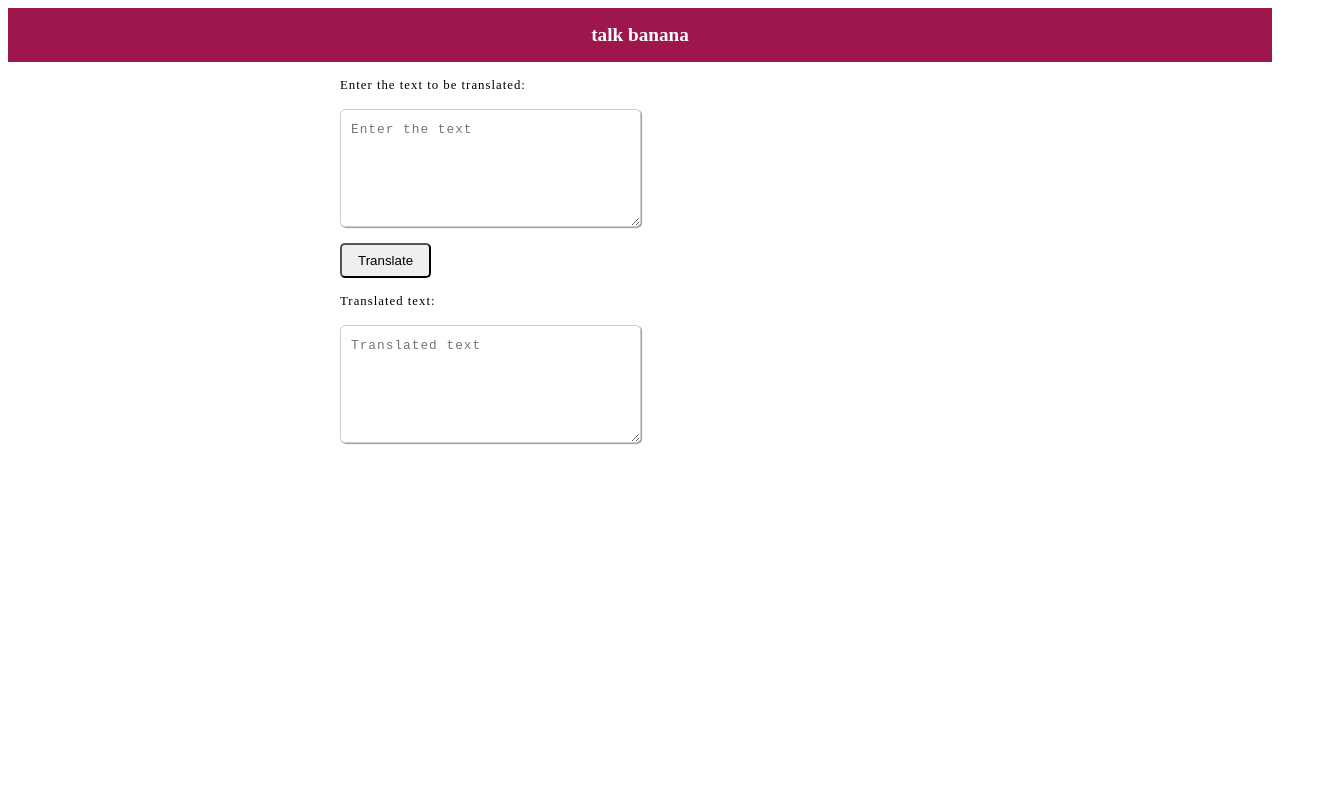
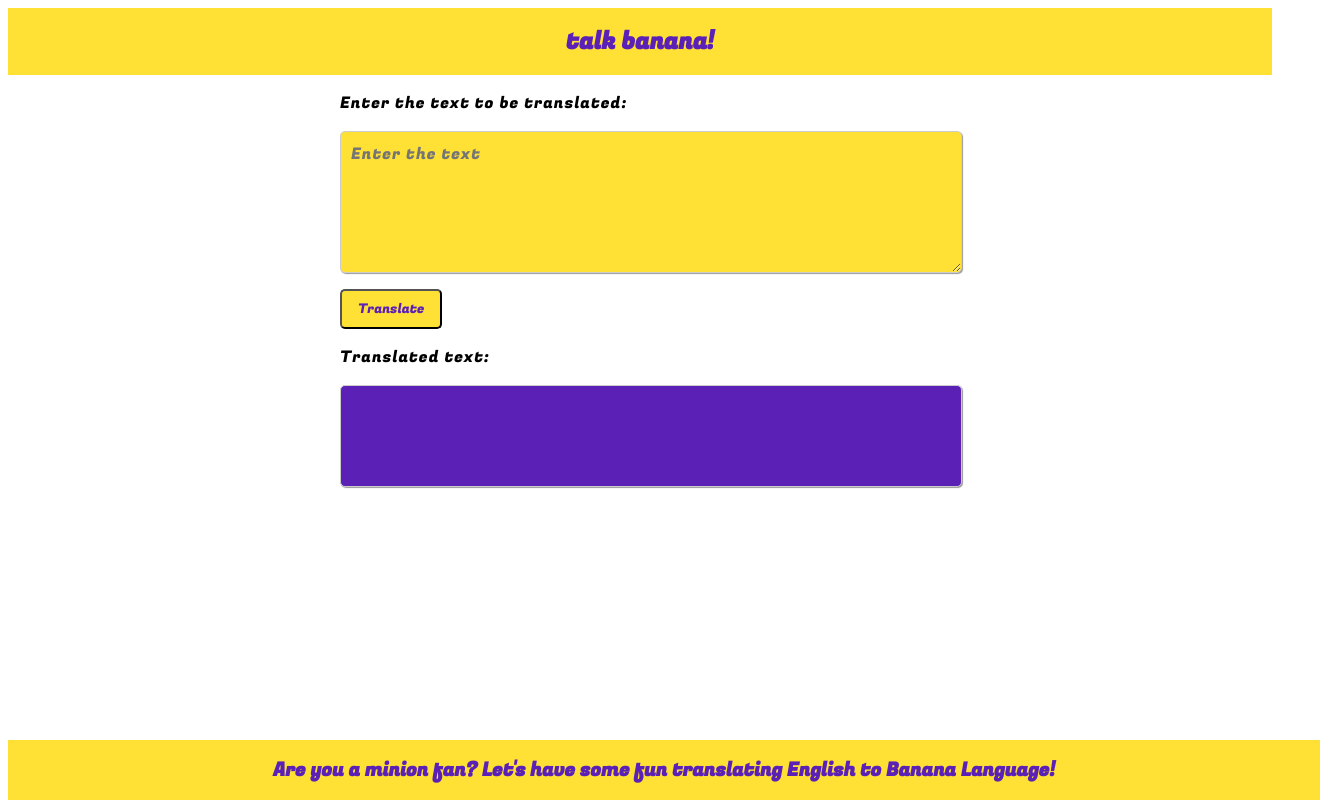
Before and after one commit to mritunjaysharma394/bananaTalks, a plain HTML site: page index.html in a window 1280 px wide. Shown: the whole page, 1320 px wide, since content can reach past the window. Drawn offline with Linux system fonts and the light colour scheme.

Commit message:
all done

```diff
--- a/app.js
+++ b/app.js
@@ -4,9 +4,24 @@ var outputTxt = document.querySelector("#outputTxt");
 
 var serverURL = "https://api.funtranslations.com/translate/minion.json/"
 
+function getTranslateURL(input) {
+    return serverURL + "?" + "text=" +input;
+}
+
+function errorHandler() {
+    console.log("error occurred", error);
+    alert("something went wrong with server! Please try again after sometime");
+}
+
 function clickHandler() {
-    console.log("Clicked");
-    outputTxt.innerText = "asjklg " + inputTxt.value;
+    var input = inputTxt.value;
+
+    fetch(getTranslateURL(input))
+    .then(response => response.json())
+    .then(json => {
+        var translatedText = json.contents.translated;
+        outputTxt.innerText = translatedText;
+    })
 };
 
 btnTranslate.addEventListener("click", clickHandler);
--- a/index.html
+++ b/index.html
@@ -9,16 +9,25 @@
 </head>
 
 <body>
-    <nav class="navigation container">
-        <div class="nav-band"> talk banana </div> </nav>
+    <nav class="navigation">
+        <div class="nav-band">talk banana!</div>
+    </nav>
+
     <div class="container-center">
+
         <label for="inputTxt"> Enter the text to be translated:</label>
         <textarea id="inputTxt" name="inputTxt" rows="5" cols="33" placeholder="Enter the text"></textarea>
         <button id="btn-translate"> Translate </button>
         <label for="outputTxt"> Translated text:</label>
-        <textarea id="outputTxt" name="inputTxt" rows="5" cols="33" placeholder="Translated text"></textarea>
+        <div id="outputTxt" name="inputTxt"></div>
     </div>
+
+    <footer class="footer">
+        <div class="footer-header">Are you a minion fan? Let's have some fun translating English to Banana Language!
+        </div>
+    </footer>
     <script src="app.js" type="text/javascript"></script>
+
 </body>
 
 </html>
--- a/styles.css
+++ b/styles.css
@@ -1,38 +1,58 @@
+@import url('https://fonts.googleapis.com/css2?family=Public+Sans:wght@400;700&display=swap');
+@import url('https://fonts.googleapis.com/css2?family=Fugaz+One&family=Public+Sans:wght@400;700&display=swap');
+
 :root {
-    --primary-color: #9D174D;
+    --primary-color: #ffe135;
+    --secondary-color: #5B21B6;
+}
+
+body {
+    font-family: 'Fugaz One', cursive;
+
 }
 
 /** container **/
 
 .container {
     padding: 0rem 1rem;
+    background-image: url("images/minion-back.jpg");
+    background-repeat: no-repeat;
 }
 
 .container-center {
     max-width: 600px;
-    margin: auto;
+    margin: auto
 }
 
 /**navigation **/
 .navigation {
     background-color: var(--primary-color);
     padding: 1rem;
-    color: white;
+    color: var(--secondary-color)
 }
 
 .nav-band {
-    font-size: larger;
+    font-size: x-large;
     font-weight: bolder;
     text-align: center;
+    font-family: 'Fugaz One', cursive;
 }
 
 /** textarea **/
-label,textarea {
+
+label,
+textarea {
     display: block;
     margin-top: 1rem;
     margin-bottom: 1rem;
     font-size: .8rem;
     letter-spacing: 1px;
+    font-family: 'Fugaz One', cursive;
+    width: 100%;
+}
+
+label {
+    font-size: medium;
 }
 
 textarea {
@@ -40,7 +60,30 @@ textarea {
     border-radius: 5px;
     line-height: 1.5;
     padding: 10px;
+    font-size: medium;
     box-shadow: 1px 1px 1px #999;
+    background-color: var(--primary-color);
+    color: var(--secondary-color)
+}
+
+/** output **/
+#outputTxt {
+    display: block;
+    margin-top: 1rem;
+    margin-bottom: 1rem;
+    font-size: .8rem;
+    letter-spacing: 1px;
+    background-color: var(--secondary-color);
+    color: var(--primary-color);
+    border: 1px solid #ccc;
+    border-radius: 5px;
+    line-height: 1.5;
+    padding: 10px;
+    height: 10vh;
+    width: 100%;
+    box-shadow: 1px 1px 1px #999;
+    font-size: medium;
+    font-family: 'Fugaz One', cursive;
 }
 
 /** button **/
@@ -49,11 +92,37 @@ button {
     padding: 0.5rem 1rem;
     margin-top: 1rem;
     border-radius: 5px;
-
+    background-color: var(--primary-color);
+    color: var(--secondary-color);
     /* width: 8rem; */
     cursor: pointer;
+    text-align: center;
+    font-family: 'Fugaz One', cursive;
 
 }
+
+.footer {
+    background-color: var(--primary-color);
+    position: absolute;
+    bottom: 0;
+    padding: 1rem;
+    width: 100%;
+    color: var(--secondary-color);
+
+}
+
+.footer-header {
+    font-size: larger;
+    font-weight: bolder;
+    text-align: center;
+    font-family: 'Fugaz One', cursive;
+}
+
+.footer ul {
+    padding-inline-start: 0px;
+}
+
+
 
 
 @media only screen and (max-width: 768px) {
```
